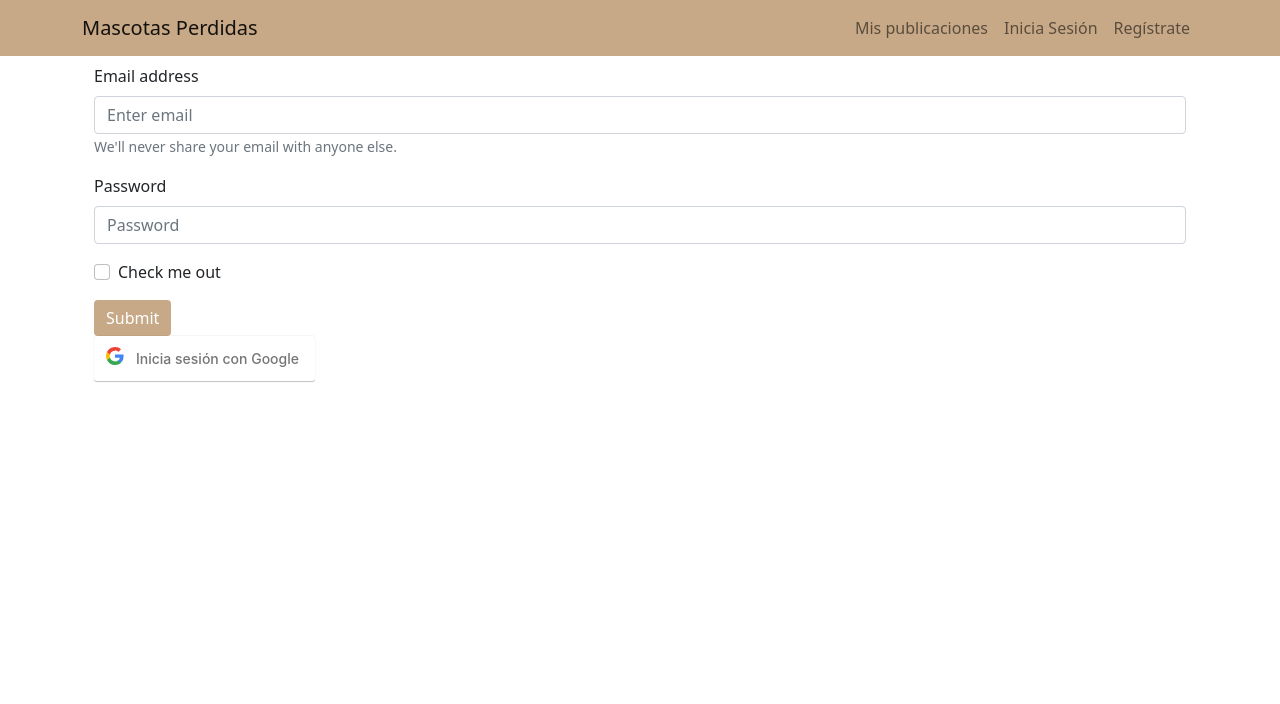
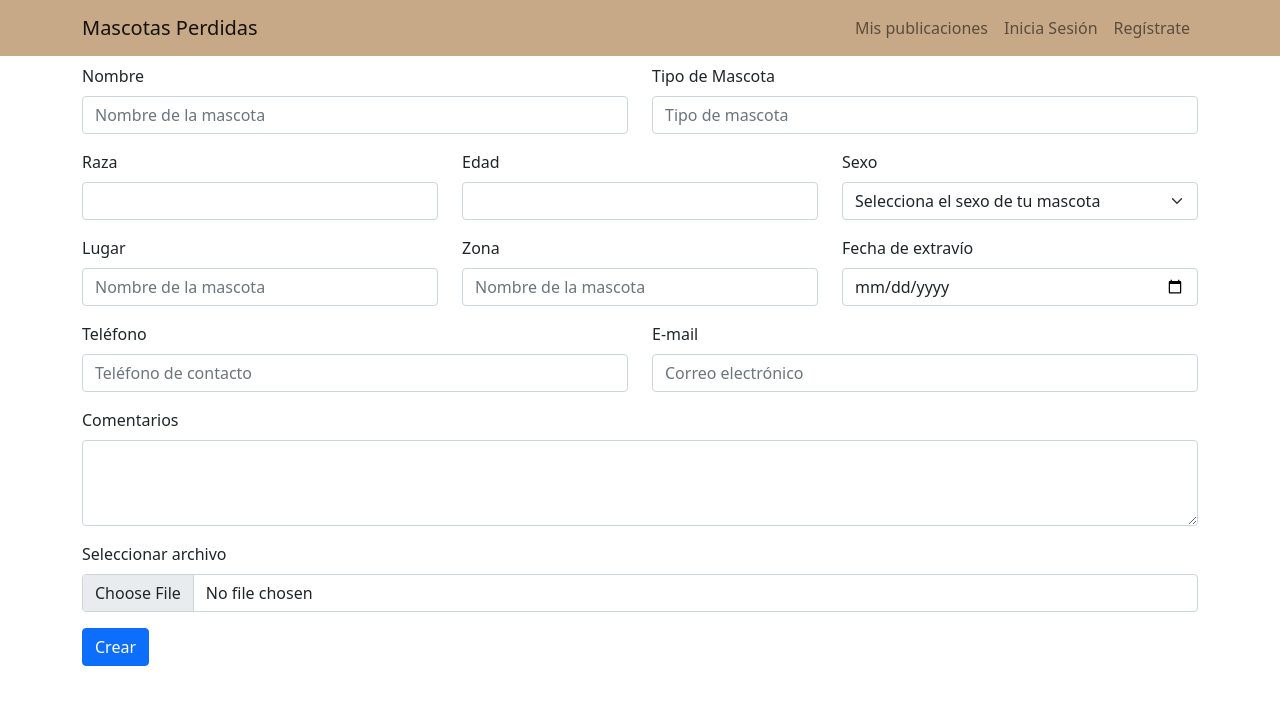
Before and after one commit to Raquel-Fernandez/mascotas-perdidas, a React (Create React App) app: page /nuevaMascota in a window 1280 px wide. Before the commit this address led to /iniciarSesion. Shown: the top 704 px of the page. Built offline with nearby package versions, Linux system fonts and the light colour scheme; no server answers.

Commit message:
Implementando validación de formulario para crear un nuevo post

```diff
--- a/src/components/NuevaMascota/NuevaMascota.js
+++ b/src/components/NuevaMascota/NuevaMascota.js
@@ -32,7 +32,7 @@ function NuevaMascota({ isLoggedIn }) {
 
   const [imageUpload, setImageUpload] = useState(null);
   const [imageUrls, setImageUrls] = useState([]);
-
+  const [validated, setValidated] = useState(false);
   const imagesListRef = ref(storage, "images/");
   const uploadFile = (e) => {
     e.preventDefault();
@@ -81,6 +81,21 @@ function NuevaMascota({ isLoggedIn }) {
   const postsCollectionRef = collection(db, "mascotas");
   let navigate = useNavigate();
 
+
+  const handleSubmit = (event) => {
+    const form = event.currentTarget;
+    if (form.checkValidity() === false) {
+      event.preventDefault();
+      event.stopPropagation();
+    }
+
+    setValidated(true);
+
+    createPost()
+  };
+
+
+
   const createPost = async (e) => {
     e.preventDefault();
     await addDoc(postsCollectionRef, {
@@ -99,20 +114,22 @@ function NuevaMascota({ isLoggedIn }) {
     navigate("/");
   };
 
-  useEffect(() => {
-    if (!isLoggedIn) {
-      navigate("/iniciarSesion");
-    }
-  }, [isLoggedIn, navigate]);
+
   return (
-    <Form>
+    <Form noValidate validated={validated} onSubmit={handleSubmit}>
       <Row className="mb-3">
         <Form.Group as={Col} controlId="formGridAddress1">
           <Form.Label>Nombre</Form.Label>
           <Form.Control
+          required
+          type="text"
             placeholder="Nombre de la mascota"
             onChange={(event) => setNombre(event.target.value)}
+
           />
+           <Form.Control.Feedback type="invalid">
+              Introduce el nombre de tu mascota
+            </Form.Control.Feedback>
         </Form.Group>
 
         <Form.Group as={Col} controlId="formGridAddress2">
@@ -120,7 +137,11 @@ function NuevaMascota({ isLoggedIn }) {
           <Form.Control
             placeholder="Tipo de mascota"
             onChange={(event) => setTipoMascota(event.target.value)}
+          required
           />
+          <Form.Control.Feedback type="invalid">
+              Introduce el tipo de mascota (Perro, gato, pájaro...)
+            </Form.Control.Feedback>
         </Form.Group>
       </Row>
 
@@ -152,7 +173,11 @@ function NuevaMascota({ isLoggedIn }) {
           <Form.Control
             placeholder="Nombre de la mascota"
             onChange={(event) => setLugar(event.target.value)}
+            required
           />
+          <Form.Control.Feedback type="invalid">
+              Introduce el lugar
+            </Form.Control.Feedback>
         </Form.Group>
         <Form.Group as={Col} controlId="formGridAddress5">
           <Form.Label>Zona</Form.Label>
@@ -164,9 +189,14 @@ function NuevaMascota({ isLoggedIn }) {
         <Form.Group as={Col} controlId="formGridAddress6">
           <Form.Label>Fecha de extravío</Form.Label>
           <Form.Control
-            placeholder="Tipo de mascota"
+          type="date"
+            placeholder="Fecha de extravío"
+            required
             onChange={(event) => setFechaExtravio(event.target.value)}
           />
+          <Form.Control.Feedback type="invalid">
+          Introduce una fecha
+        </Form.Control.Feedback>
         </Form.Group>
       </Row>
 
@@ -174,14 +204,20 @@ function NuevaMascota({ isLoggedIn }) {
         <Form.Group as={Col} controlId="formGridAddress7">
           <Form.Label>Teléfono</Form.Label>
           <Form.Control
+          type="number"
             placeholder="Teléfono de contacto"
             onChange={(event) => setTelefono(event.target.value)}
+            required
           />
+          <Form.Control.Feedback type="invalid">
+              Introduce el teléfono de contacto
+            </Form.Control.Feedback>
         </Form.Group>
 
         <Form.Group as={Col} controlId="formGridAddress8">
           <Form.Label>E-mail</Form.Label>
           <Form.Control
+          type="email"
             placeholder="Correo electrónico"
             onChange={(event) => setEmail(event.target.value)}
           />
@@ -201,7 +237,7 @@ function NuevaMascota({ isLoggedIn }) {
         <Form.Control type="file" onChange={onSelectFile} />
         {selectedFile && <Image src={preview} alt={"Archivo"} fluid />}
       </Form.Group>
-      <Button variant="primary" type="submit" onClick={createPost}>
+      <Button variant="primary" type="submit">
         Crear
       </Button>
     </Form>
```
